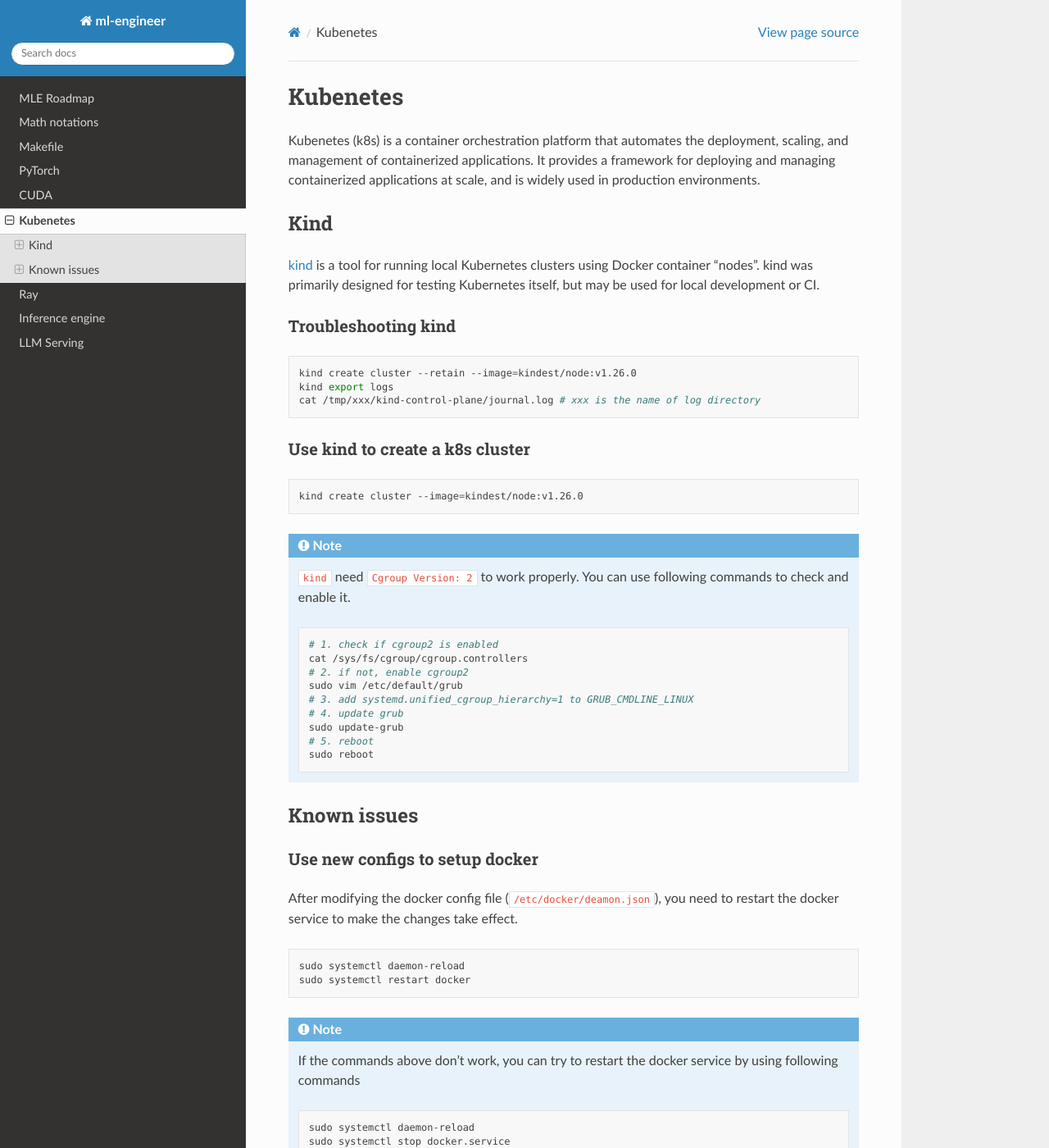
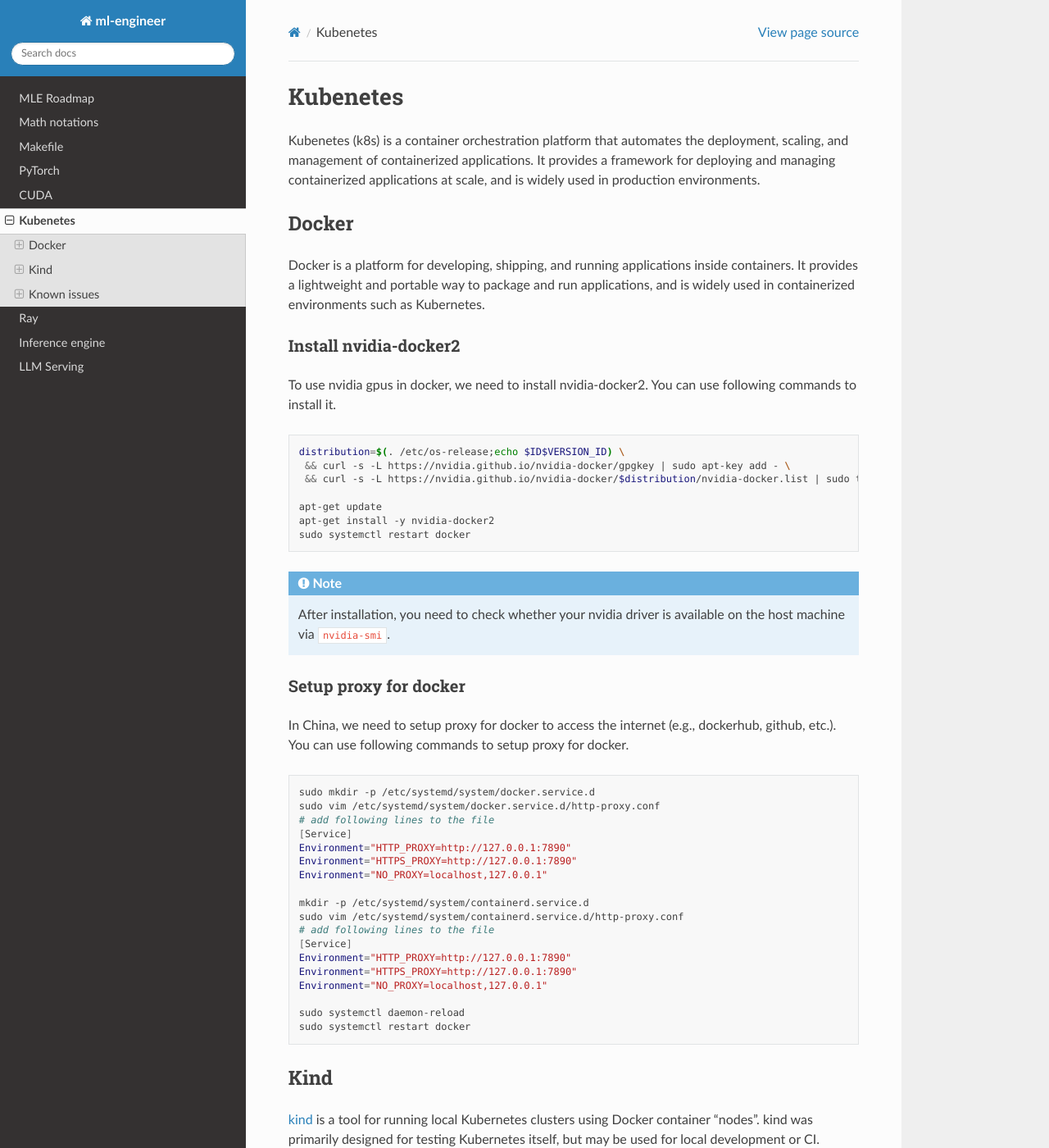
Before and after one commit to Jason-cs18/ml-engineer, a Sphinx documentation site: the page built from docs/source/k8s.rst, in a window 1280 px wide and 1400 px high. Shown: the whole window at 82% size. Built offline with Sphinx 7.4.7 and the Read the Docs theme 3.1.0, drawn with Linux system fonts in a browser that asks for light colours; some of the changed text lies outside the part shown.

Commit message:
update k8s

```diff
--- a/docs/source/k8s.rst
+++ b/docs/source/k8s.rst
@@ -4,6 +4,55 @@
 
 
 Kubenetes (k8s) is a container orchestration platform that automates the deployment, scaling, and management of containerized applications. It provides a framework for deploying and managing containerized applications at scale, and is widely used in production environments.
+
+Docker
+------
+
+Docker is a platform for developing, shipping, and running applications inside containers. It provides a lightweight and portable way to package and run applications, and is widely used in containerized environments such as Kubernetes.
+
+Install nvidia-docker2
+^^^^^^^^^^^^^^^^^^^^^^
+
+To use nvidia gpus in docker, we need to install nvidia-docker2. You can use following commands to install it.
+
+.. code-block:: bash
+
+  distribution=$(. /etc/os-release;echo $ID$VERSION_ID) \
+   && curl -s -L https://nvidia.github.io/nvidia-docker/gpgkey | sudo apt-key add - \
+   && curl -s -L https://nvidia.github.io/nvidia-docker/$distribution/nvidia-docker.list | sudo tee /etc/apt/sources.list.d/nvidia-docker.list
+
+  apt-get update
+  apt-get install -y nvidia-docker2
+  sudo systemctl restart docker
+
+.. note::
+  After installation, you need to check whether your nvidia driver is available on the host machine via ``nvidia-smi``.
+
+Setup proxy for docker
+^^^^^^^^^^^^^^^^^^^^^^
+
+In China, we need to setup proxy for docker to access the internet (e.g., dockerhub, github, etc.). You can use following commands to setup proxy for docker.
+
+.. code-block:: bash
+
+  sudo mkdir -p /etc/systemd/system/docker.service.d
+  sudo vim /etc/systemd/system/docker.service.d/http-proxy.conf
+  # add following lines to the file
+  [Service]
+  Environment="HTTP_PROXY=http://127.0.0.1:7890"
+  Environment="HTTPS_PROXY=http://127.0.0.1:7890"
+  Environment="NO_PROXY=localhost,127.0.0.1"
+
+  mkdir -p /etc/systemd/system/containerd.service.d
+  sudo vim /etc/systemd/system/containerd.service.d/http-proxy.conf
+  # add following lines to the file
+  [Service]
+  Environment="HTTP_PROXY=http://127.0.0.1:7890"
+  Environment="HTTPS_PROXY=http://127.0.0.1:7890"
+  Environment="NO_PROXY=localhost,127.0.0.1"
+
+  sudo systemctl daemon-reload
+  sudo systemctl restart docker
 
 Kind
 ----
@@ -40,6 +89,15 @@
     # 5. reboot
     sudo reboot
 
+Load local images to kind
+^^^^^^^^^^^^^^^^^^^^^^^^^^
+
+Sometimes, we can not pull images via kind and need to load local images instead. You can use following commands to do it.
+
+.. code-block:: bash
+
+  kind load docker-image my-custom-image --name cluster-name
+
 Known issues
 ------------
 
```
